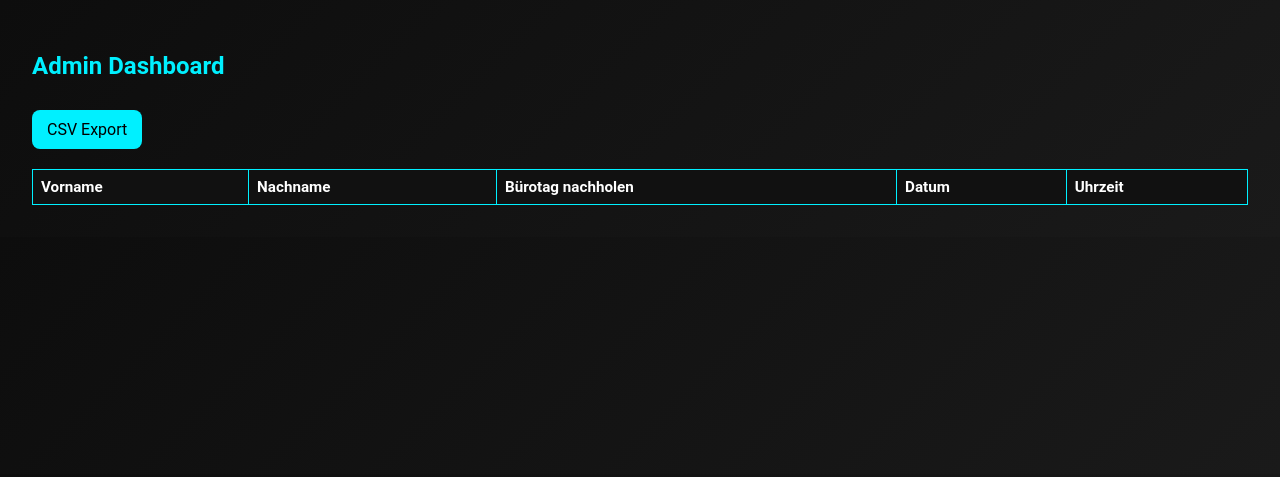
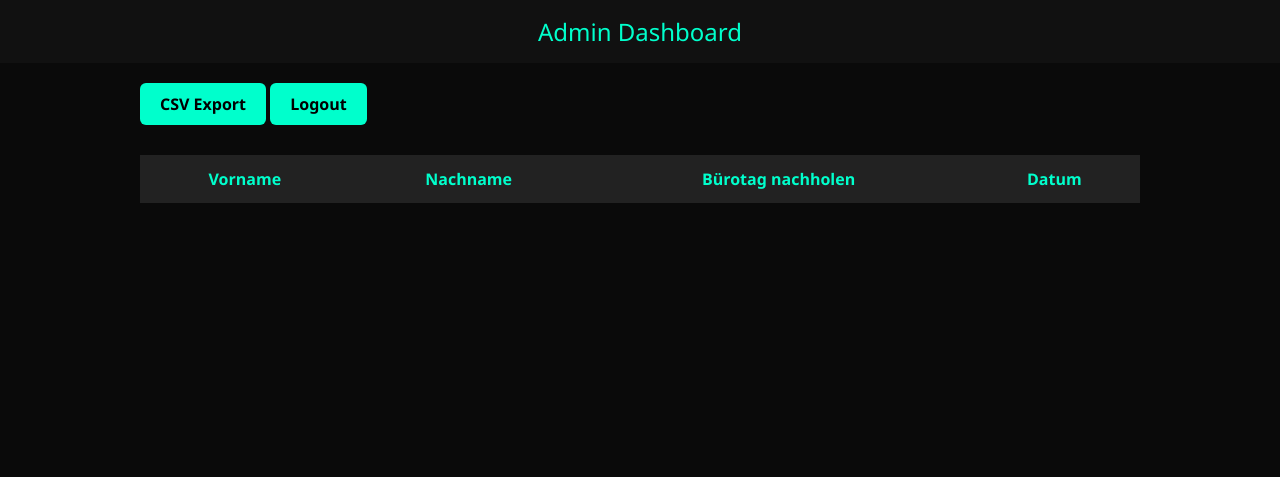
Before and after one commit to mbotru/qr-anwesenheit, a Flask app: page /dashboard in a window 1280 px wide. Shown: the top 477 px of the page. Run offline with Flask 3, Linux system fonts and the light colour scheme; the visitor is signed in with stand-in values (Sample User, id 1); lists and menus that the app fills with data are empty.

Commit message:
Update dashboard.html

```diff
--- a/templates/dashboard.html
+++ b/templates/dashboard.html
@@ -6,71 +6,77 @@
 <title>Admin Dashboard</title>
 <style>
     body {
-    font-family: 'Roboto', sans-serif;
-    background: linear-gradient(135deg, #0d0d0d, #1a1a1a);
-    color:#fff;
-    margin:0; padding:2rem;
+        margin: 0;
+        font-family: 'Segoe UI', sans-serif;
+        background: #0a0a0a;
+        color: #f0f0f0;
     }
-
-h2 { color:#00f0ff; }
-
+    header {
+        background: #111;
+        padding: 15px;
+        text-align: center;
+        color: #00ffcc;
+        font-size: 24px;
+    }
+    .container {
+        padding: 20px;
+        max-width: 1000px;
+        margin: auto;
+    }
     table {
-    width:100%;
-    border-collapse:collapse;
-    margin-top:20px;
-    font-size:0.95rem;
+        width: 100%;
+        border-collapse: collapse;
+        margin-top: 20px;
     }
-
     th, td {
-    border:1px solid #00f0ff;
-    padding:8px;
-    text-align:left;
+        padding: 12px;
+        border: 1px solid #222;
+        text-align: center;
     }
-
-th { background:#111; }
-
+    th {
+        background: #222;
+        color: #00ffcc;
+    }
+    tr:nth-child(even) {
+        background: #111;
+    }
     a.button {
-    display:inline-block;
-    margin-top:10px;
-    padding:10px 15px;
-    background:#00f0ff;
-    color:#000;
-    text-decoration:none;
-    border-radius:8px;
-    transition: all 0.3s ease;
+        display: inline-block;
+        padding: 10px 20px;
+        background: #00ffcc;
+        color: #000;
+        text-decoration: none;
+        border-radius: 6px;
+        font-weight: bold;
+        margin-bottom: 10px;
+        transition: 0.3s;
     }
-
     a.button:hover {
-    background:#00c8cc;
-}
-
-@media(max-width:480px){
-    body { padding:1rem;}
-    table { font-size:0.85rem;}
-    a.button { padding:8px 12px;}
+        background: #00d9b3;
     }
 </style>
 </head>
 <body>
-<h2>Admin Dashboard</h2>
-<a class="button" href="{{ url_for('export_csv') }}">CSV Export</a>
+<header>Admin Dashboard</header>
+<div class="container">
+    <a href="{{ url_for('export_csv') }}" class="button">CSV Export</a>
+    <a href="{{ url_for('logout') }}" class="button">Logout</a>
     <table>
         <tr>
             <th>Vorname</th>
             <th>Nachname</th>
             <th>Bürotag nachholen</th>
             <th>Datum</th>
-    <th>Uhrzeit</th>
         </tr>
-{% for r in records %}
+        {% for c in checkins %}
         <tr>
-    <td>{{ r['Vorname'] }}</td>
-    <td>{{ r['Nachname'] }}</td>
-    <td>{{ r['Bürotag nachholen'] }}</td>
-    <td>{{ r['Datum'] }}</td>
-    <td>{{ r['Uhrzeit'] }}</td>
+            <td>{{ c['Vorname'] }}</td>
+            <td>{{ c['Nachname'] }}</td>
+            <td>{{ c['Bürotag nachholen'] }}</td>
+            <td>{{ c['Datum'] }}</td>
         </tr>
         {% endfor %}
     </table>
+</div>
 </body>
 </html>
```
Lines whose indentation alone changed are shown as unchanged.
